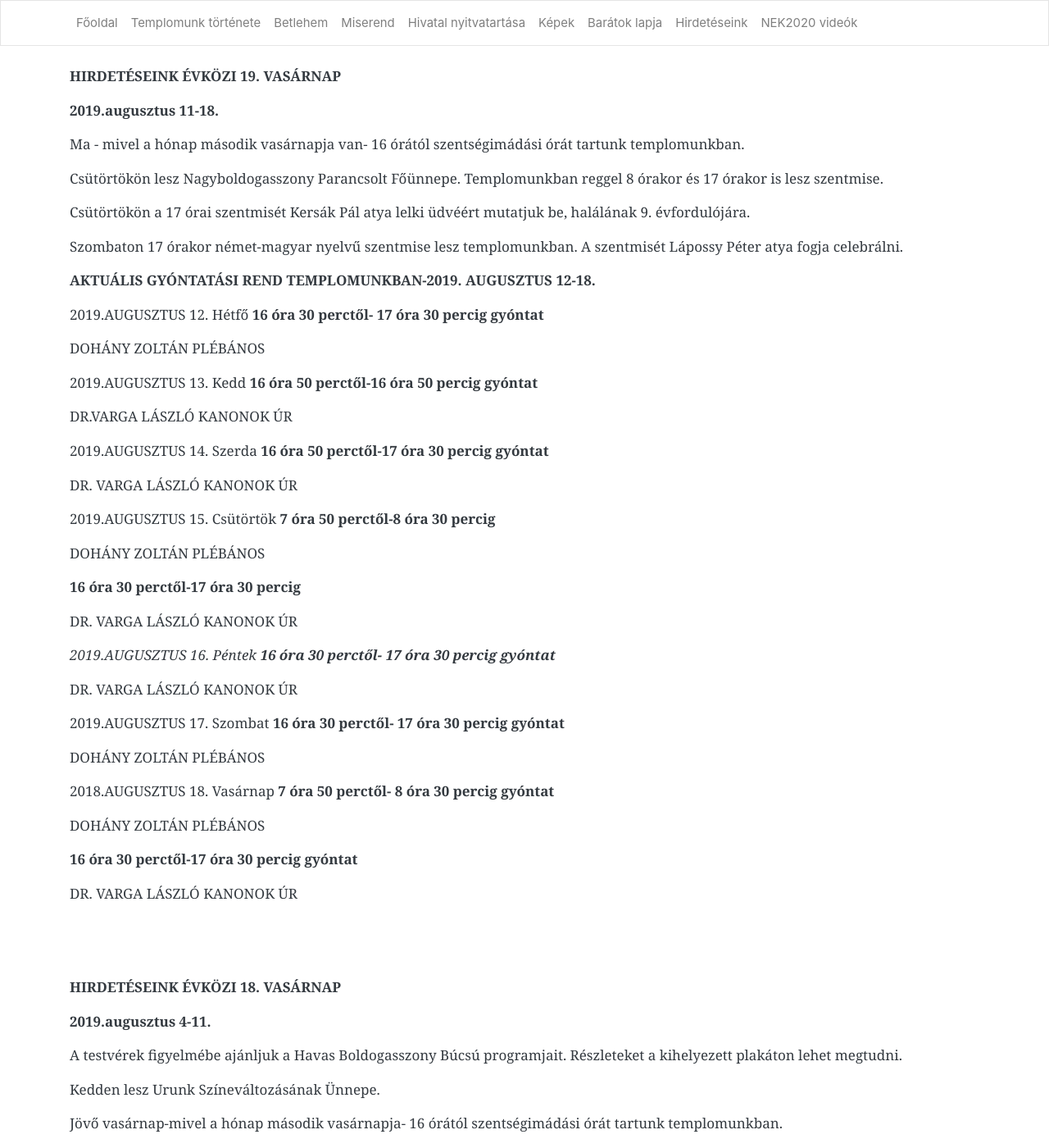
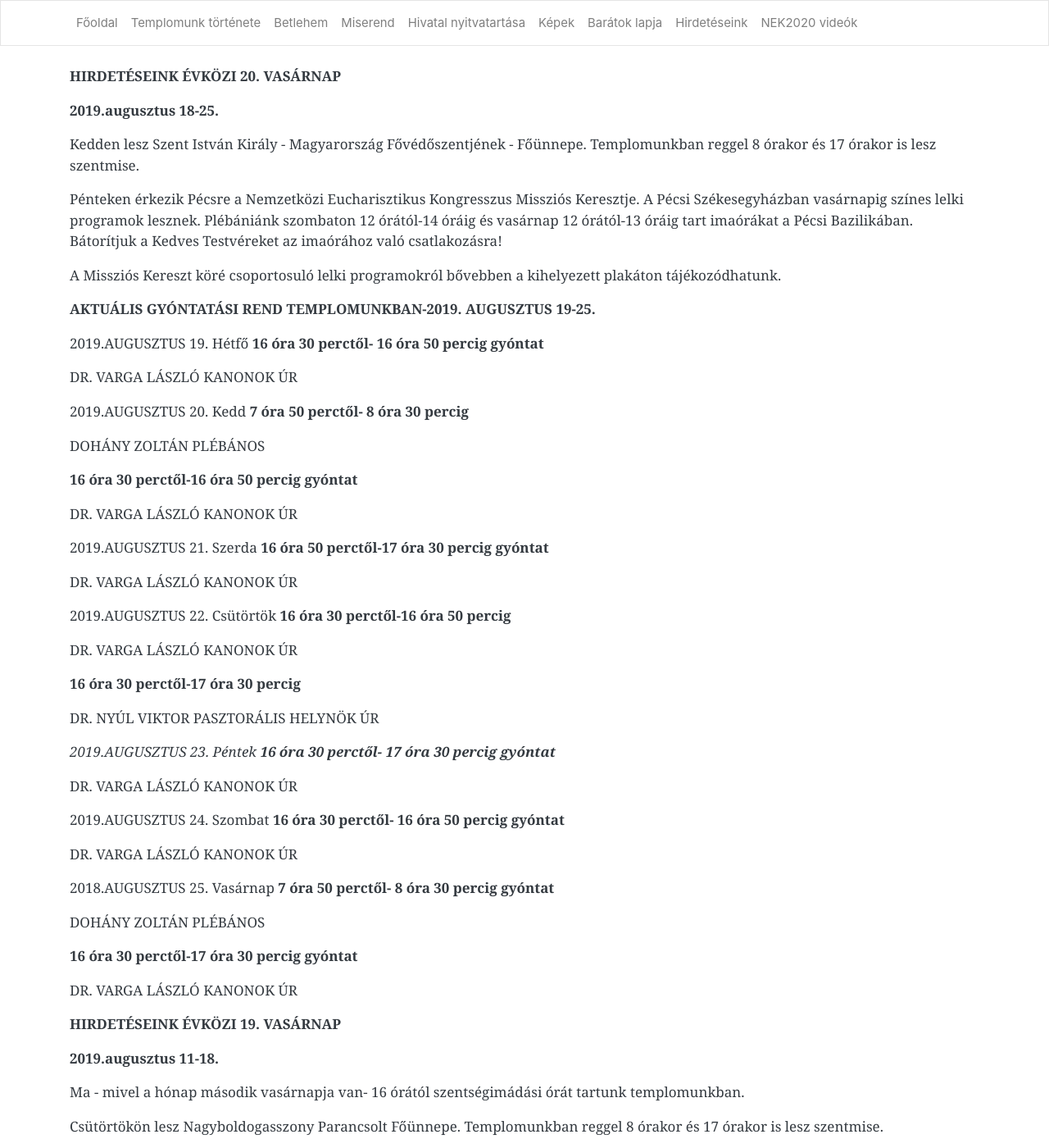
Before and after one commit to pecsi-ferences/pecsi-ferences.github.io, a Jekyll site: the page built from hirdeteseink.md, in a window 1280 px wide and 1400 px high. Shown: the whole window at 82% size. Built offline with Jekyll 4.4.1, drawn with Linux system fonts in a browser that asks for light colours; nearby versions of some CDN libraries.

Commit message:
Update from Forestry.io Zoltán Dohány updated hirdeteseink.md

```diff
--- a/hirdeteseink.md
+++ b/hirdeteseink.md
@@ -3,6 +3,58 @@ layout: default
 title: Hirdetéseink
 
 ---
+**HIRDETÉSEINK ÉVKÖZI 20. VASÁRNAP**
+
+**2019.augusztus 18-25.**
+
+Kedden lesz Szent István Király - Magyarország Fővédőszentjének - Főünnepe. Templomunkban reggel 8 órakor és 17 órakor is lesz szentmise.
+
+Pénteken érkezik Pécsre a Nemzetközi Eucharisztikus Kongresszus Missziós Keresztje. A Pécsi Székesegyházban vasárnapig színes lelki programok lesznek. Plébániánk szombaton 12 órától-14 óráig és vasárnap 12 órától-13 óráig tart imaórákat a Pécsi Bazilikában. Bátorítjuk a Kedves Testvéreket az imaórához való csatlakozásra!
+
+A Missziós Kereszt köré csoportosuló lelki programokról bővebben a kihelyezett plakáton tájékozódhatunk.
+
+**AKTUÁLIS GYÓNTATÁSI REND TEMPLOMUNKBAN-2019. AUGUSZTUS 19-25.**
+
+2019\.AUGUSZTUS 19. Hétfő **16 óra 30 perctől- 16 óra 50 percig gyóntat**
+
+DR. VARGA LÁSZLÓ KANONOK ÚR
+
+2019\.AUGUSZTUS 20. Kedd **7 óra 50 perctől- 8 óra 30 percig**
+
+DOHÁNY ZOLTÁN PLÉBÁNOS
+
+**16 óra 30 perctől-16 óra 50 percig gyóntat**
+
+DR. VARGA LÁSZLÓ KANONOK ÚR
+
+2019\.AUGUSZTUS 21. Szerda **16 óra 50 perctől-17 óra 30 percig gyóntat**
+
+DR. VARGA LÁSZLÓ KANONOK ÚR
+
+2019\.AUGUSZTUS 22. Csütörtök **16 óra 30 perctől-16 óra 50 percig**
+
+DR. VARGA LÁSZLÓ KANONOK ÚR
+
+**16 óra 30 perctől-17 óra 30 percig**
+
+DR. NYÚL VIKTOR PASZTORÁLIS HELYNÖK ÚR
+
+_2019.AUGUSZTUS 23. Péntek **16 óra 30 perctől- 17 óra 30 percig gyóntat**_
+
+DR. VARGA LÁSZLÓ KANONOK ÚR
+
+2019\.AUGUSZTUS 24. Szombat **16 óra 30 perctől- 16 óra 50 percig gyóntat**
+
+DR. VARGA LÁSZLÓ KANONOK ÚR
+
+2018\.AUGUSZTUS 25. Vasárnap **7 óra 50 perctől- 8 óra 30 percig gyóntat**
+
+DOHÁNY ZOLTÁN PLÉBÁNOS
+
+**16 óra 30 perctől-17 óra 30 percig gyóntat**
+
+DR. VARGA LÁSZLÓ KANONOK ÚR
+
 **HIRDETÉSEINK ÉVKÖZI 19. VASÁRNAP**
 
 **2019.augusztus 11-18.**
```
